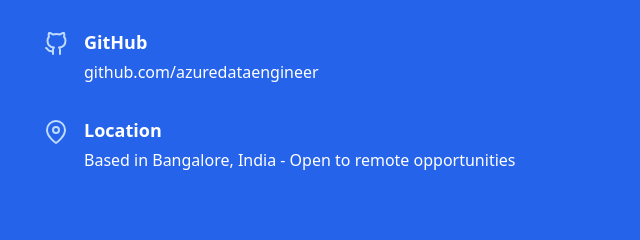
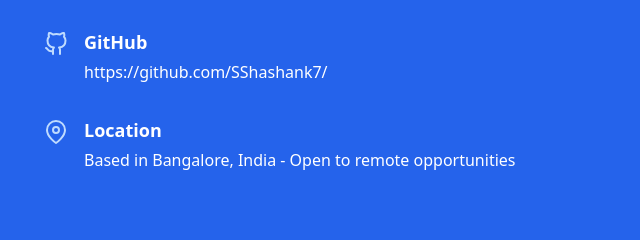
Before and after one commit to SShashank7/portfolio, a plain HTML site: page index.html in a window 1280 px wide. Shown: the part 4676-4916 px from the top of the page, 620-1260 px from the left. Drawn offline with nearby package versions, Linux system fonts and the light colour scheme.

Commit message:
Update index.html

```diff
--- a/index.html
+++ b/index.html
@@ -375,7 +375,7 @@
                         </div>
                         <div>
                             <h3 class="font-bold text-lg mb-1">GitHub</h3>
-                            <p>github.com/azuredataengineer</p>
+                            <p>https://github.com/SShashank7/</p>
                         </div>
                     </div>
                     <div class="flex items-start space-x-4">
@@ -445,4 +445,5 @@
         feather.replace();
     </script>
 </body>
+
 </html>
```
